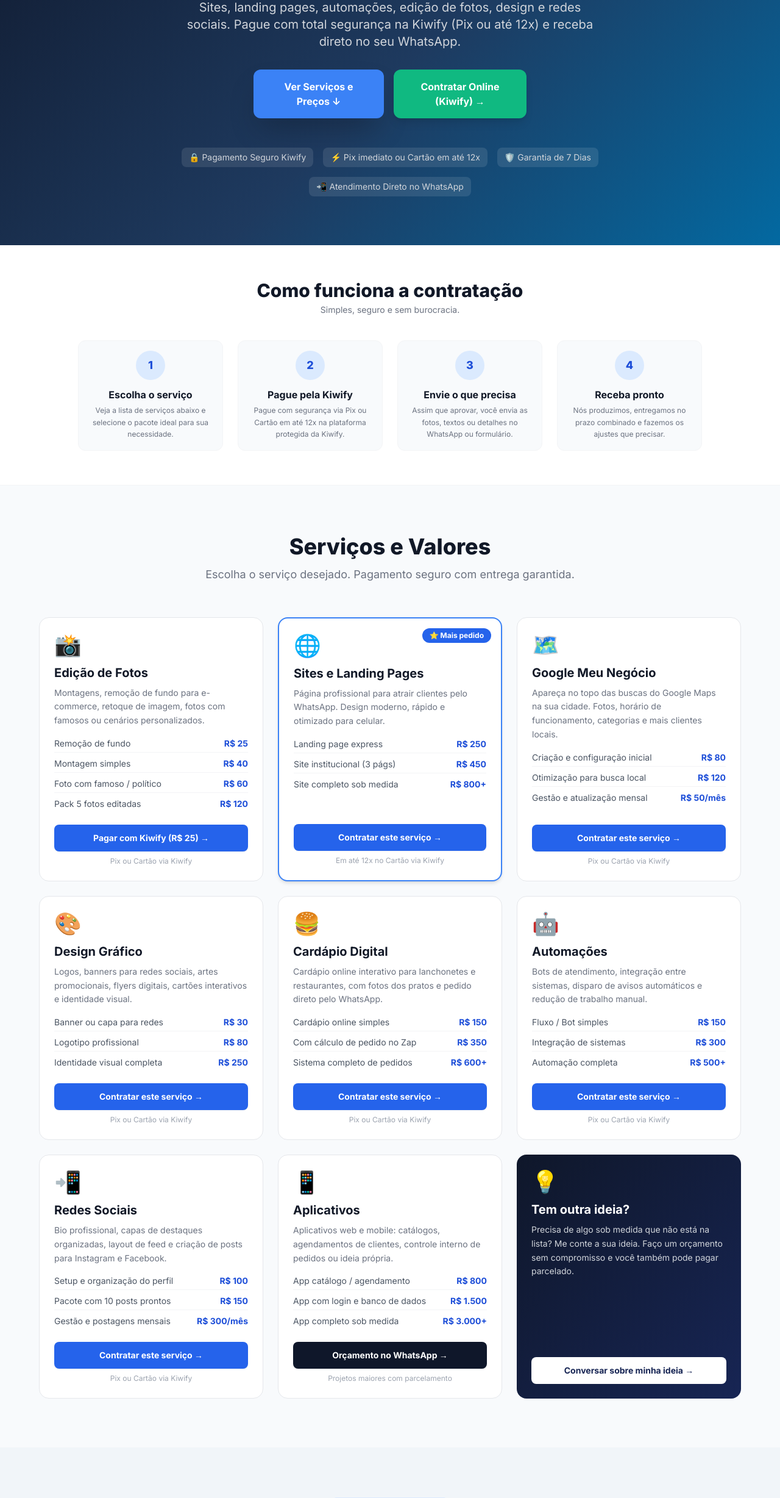
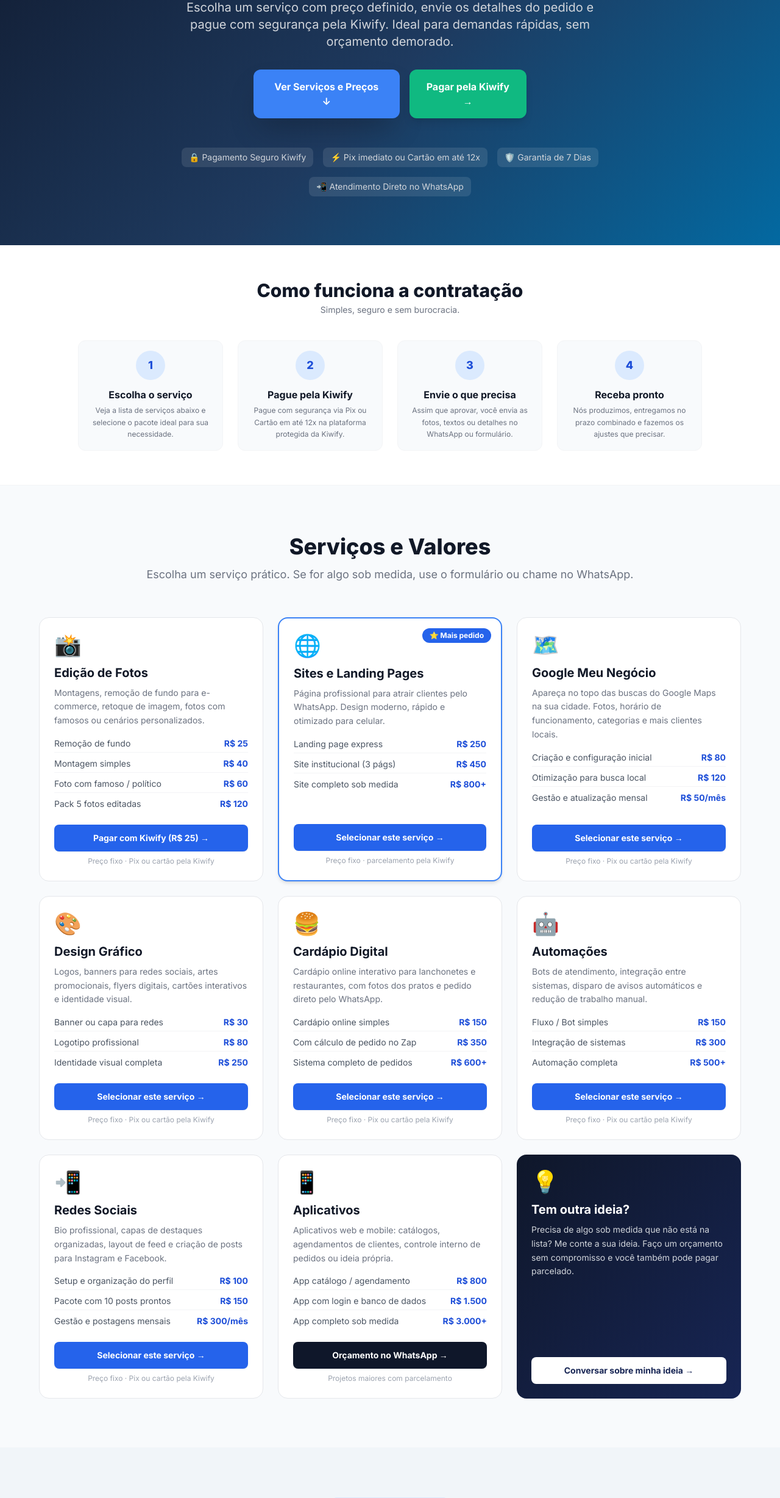
Before and after one commit to sukunafeasd/dkf-consultoria-site, a plain HTML site: page servicos.html in a window 1280 px wide. Shown: the part 344-2800 px from the top of the page at 61% size. Drawn offline with nearby package versions, Linux system fonts and the light colour scheme.

Commit message:
Melhora links sociais e pagina de servicos

```diff
--- a/servicos.html
+++ b/servicos.html
@@ -52,12 +52,11 @@
       ✦ DKF Serviços Digitais · Pagamento 100% Seguro via Kiwify
     </span>
     <h1 class="text-4xl md:text-6xl font-extrabold mb-5 leading-tight">
-      O serviço digital que você precisa.<br />
+      Serviços digitais prontos para contratar.<br />
       <span class="text-blue-300">A partir de R$ 25.</span>
     </h1>
     <p class="text-gray-300 text-lg md:text-xl mb-8 max-w-2xl mx-auto leading-relaxed">
-      Sites, landing pages, automações, edição de fotos, design e redes sociais.
-      Pague com total segurança na Kiwify (Pix ou até 12x) e receba direto no seu WhatsApp.
+      Escolha um serviço com preço definido, envie os detalhes do pedido e pague com segurança pela Kiwify. Ideal para demandas rápidas, sem orçamento demorado.
     </p>
 
     <div class="flex flex-col sm:flex-row justify-center gap-4 max-w-md mx-auto">
@@ -65,7 +64,7 @@
         Ver Serviços e Preços ↓
       </a>
       <a href="https://pay.kiwify.com.br/ipSMY6X" target="_blank" class="btn bg-emerald-500 hover:bg-emerald-600 text-white font-bold px-6 py-4 rounded-xl text-base shadow-lg">
-        Contratar Online (Kiwify) →
+        Pagar pela Kiwify →
       </a>
     </div>
 
@@ -120,7 +119,7 @@
   <div class="max-w-6xl mx-auto">
     <div class="text-center mb-14">
       <h2 class="text-3xl md:text-4xl font-extrabold text-gray-900 mb-3">Serviços e Valores</h2>
-      <p class="text-gray-500 text-lg">Escolha o serviço desejado. Pagamento seguro com entrega garantida.</p>
+      <p class="text-gray-500 text-lg">Escolha um serviço prático. Se for algo sob medida, use o formulário ou chame no WhatsApp.</p>
     </div>
 
     <div class="grid md:grid-cols-2 lg:grid-cols-3 gap-6">
@@ -144,7 +143,7 @@
           <a href="https://pay.kiwify.com.br/ipSMY6X" target="_blank" class="btn block text-center bg-blue-600 hover:bg-blue-700 text-white text-sm font-bold py-3 rounded-lg mb-2 shadow-sm">
             Pagar com Kiwify (R$ 25) →
           </a>
-          <span class="block text-center text-xs text-gray-400">Pix ou Cartão via Kiwify</span>
+          <span class="block text-center text-xs text-gray-400">Preço fixo · Pix ou cartão pela Kiwify</span>
         </div>
       </div>
 
@@ -165,9 +164,9 @@
         </div>
         <div>
           <a href="#pedir" onclick="selecionarServico('🌐 Site / Landing Page')" class="btn block text-center bg-blue-600 hover:bg-blue-700 text-white text-sm font-bold py-3 rounded-lg mb-2 shadow-sm">
-            Contratar este serviço →
+            Selecionar este serviço →
           </a>
-          <span class="block text-center text-xs text-gray-400">Em até 12x no Cartão via Kiwify</span>
+          <span class="block text-center text-xs text-gray-400">Preço fixo · parcelamento pela Kiwify</span>
         </div>
       </div>
 
@@ -187,9 +186,9 @@
         </div>
         <div>
           <a href="#pedir" onclick="selecionarServico('🗺️ Google Meu Negócio')" class="btn block text-center bg-blue-600 hover:bg-blue-700 text-white text-sm font-bold py-3 rounded-lg mb-2 shadow-sm">
-            Contratar este serviço →
+            Selecionar este serviço →
           </a>
-          <span class="block text-center text-xs text-gray-400">Pix ou Cartão via Kiwify</span>
+          <span class="block text-center text-xs text-gray-400">Preço fixo · Pix ou cartão pela Kiwify</span>
         </div>
       </div>
 
@@ -209,9 +208,9 @@
         </div>
         <div>
           <a href="#pedir" onclick="selecionarServico('🎨 Design Gráfico')" class="btn block text-center bg-blue-600 hover:bg-blue-700 text-white text-sm font-bold py-3 rounded-lg mb-2 shadow-sm">
-            Contratar este serviço →
+            Selecionar este serviço →
           </a>
-          <span class="block text-center text-xs text-gray-400">Pix ou Cartão via Kiwify</span>
+          <span class="block text-center text-xs text-gray-400">Preço fixo · Pix ou cartão pela Kiwify</span>
         </div>
       </div>
 
@@ -231,9 +230,9 @@
         </div>
         <div>
           <a href="#pedir" onclick="selecionarServico('🍔 Cardápio Digital')" class="btn block text-center bg-blue-600 hover:bg-blue-700 text-white text-sm font-bold py-3 rounded-lg mb-2 shadow-sm">
-            Contratar este serviço →
+            Selecionar este serviço →
           </a>
-          <span class="block text-center text-xs text-gray-400">Pix ou Cartão via Kiwify</span>
+          <span class="block text-center text-xs text-gray-400">Preço fixo · Pix ou cartão pela Kiwify</span>
         </div>
       </div>
 
@@ -253,9 +252,9 @@
         </div>
         <div>
           <a href="#pedir" onclick="selecionarServico('🤖 Automação')" class="btn block text-center bg-blue-600 hover:bg-blue-700 text-white text-sm font-bold py-3 rounded-lg mb-2 shadow-sm">
-            Contratar este serviço →
+            Selecionar este serviço →
           </a>
-          <span class="block text-center text-xs text-gray-400">Pix ou Cartão via Kiwify</span>
+          <span class="block text-center text-xs text-gray-400">Preço fixo · Pix ou cartão pela Kiwify</span>
         </div>
       </div>
 
@@ -275,9 +274,9 @@
         </div>
         <div>
           <a href="#pedir" onclick="selecionarServico('📲 Redes Sociais')" class="btn block text-center bg-blue-600 hover:bg-blue-700 text-white text-sm font-bold py-3 rounded-lg mb-2 shadow-sm">
-            Contratar este serviço →
+            Selecionar este serviço →
           </a>
-          <span class="block text-center text-xs text-gray-400">Pix ou Cartão via Kiwify</span>
+          <span class="block text-center text-xs text-gray-400">Preço fixo · Pix ou cartão pela Kiwify</span>
         </div>
       </div>
 
@@ -330,7 +329,7 @@
       </span>
       <h2 class="text-3xl md:text-4xl font-extrabold text-gray-900 mb-2">Descreva o que você precisa</h2>
       <p class="text-gray-500 text-sm md:text-base">
-        Já pagou pela Kiwify ou quer um orçamento? Preencha abaixo e entraremos em contato em até 24h (ou chame direto no WhatsApp).
+        Selecione o serviço, envie os detalhes e eu retorno pelo WhatsApp. Se preferir, você também pode pagar direto pela Kiwify e depois mandar o briefing.
       </p>
     </div>
 
```
Also changed, not shown: index.html (+41 -5 lines).
